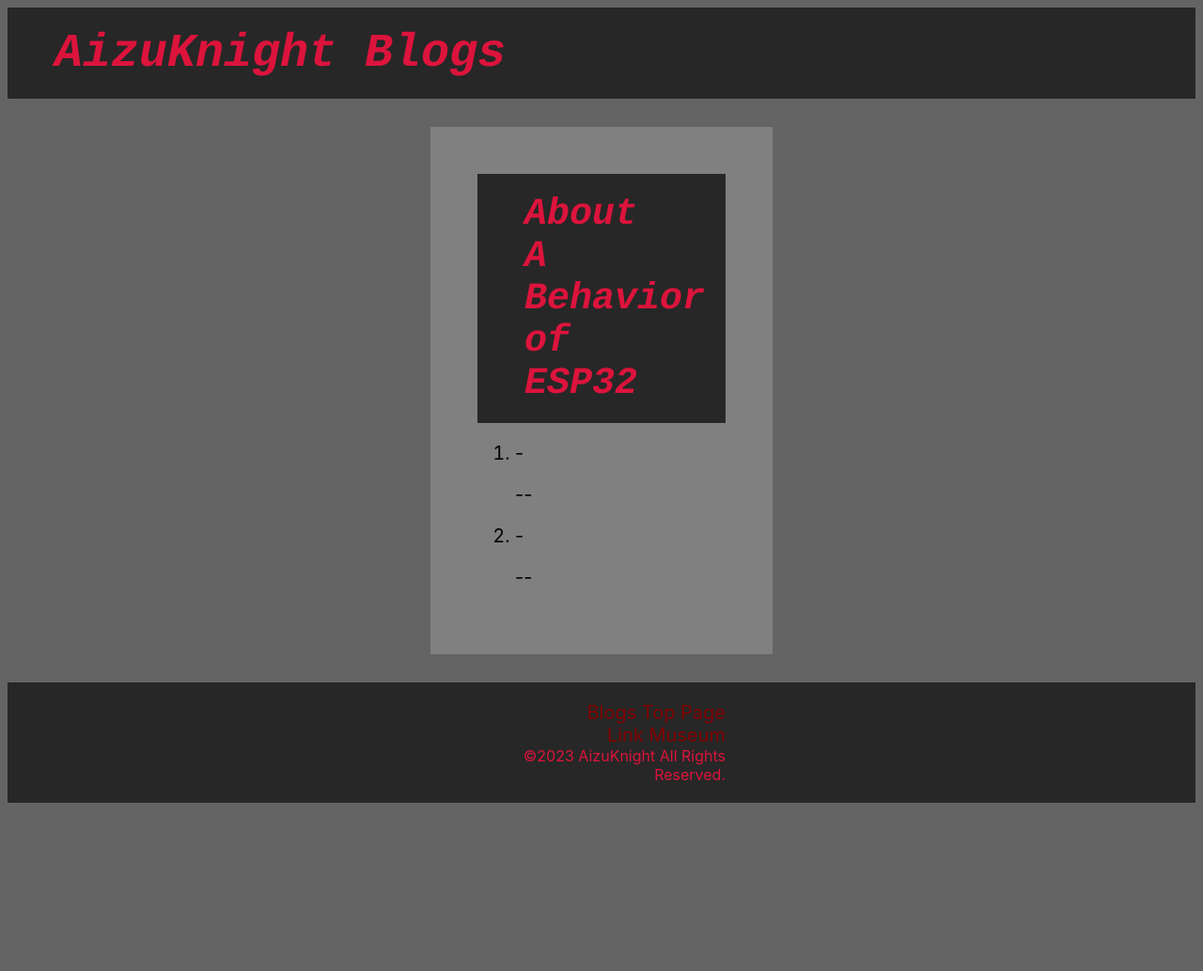
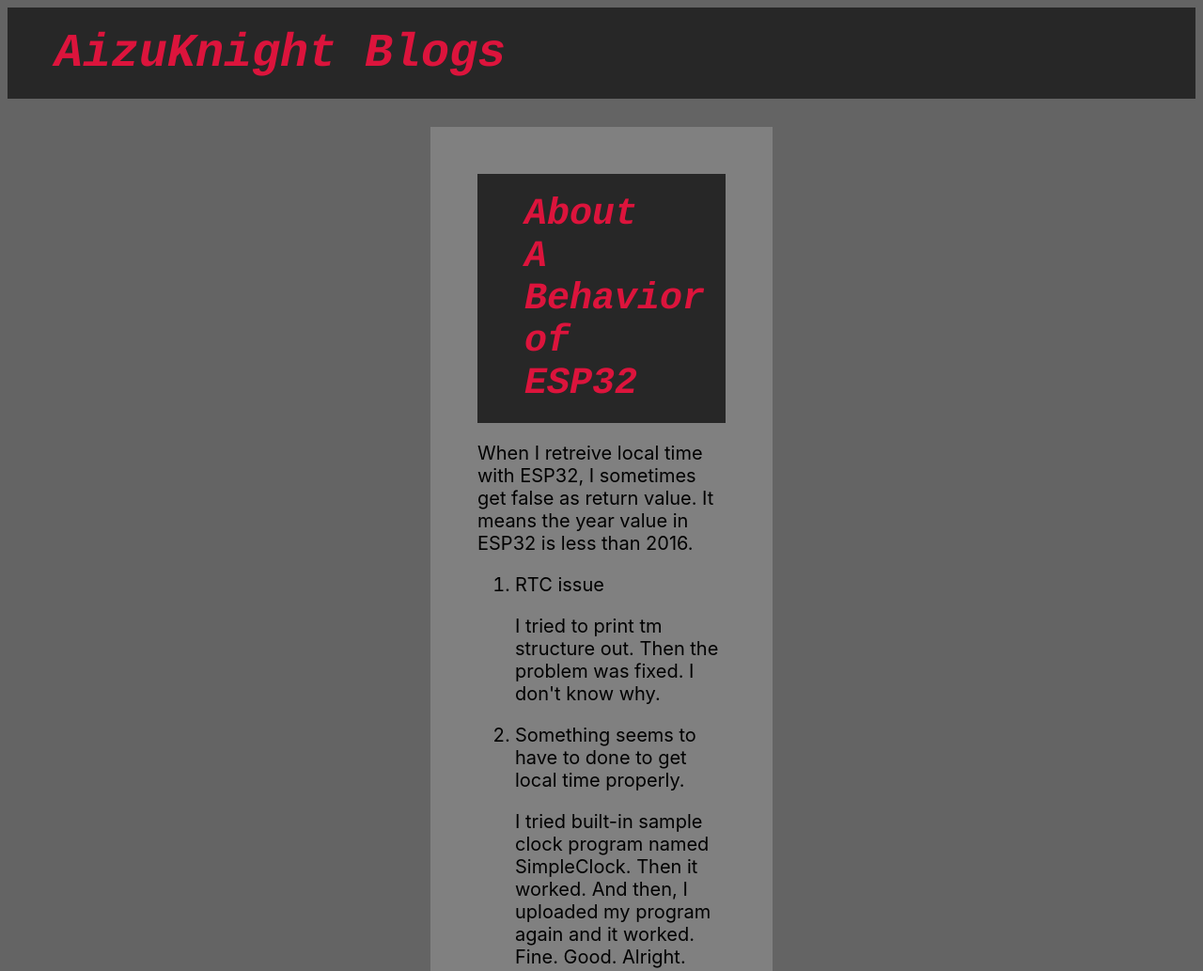
Before and after one commit to AizuKnight/aizuknight.github.io, a plain HTML site: page blogs/0001.html in a window 1280 px wide. Shown: the top 1033 px of the page at 94% size. Before the commit the page ends 862 px from the top, so only its background shows below. Drawn offline with Linux system fonts and the light colour scheme.

Commit message:
Added content to 0001.html

```diff
--- a/blogs/0001.html
+++ b/blogs/0001.html
@@ -18,19 +18,19 @@
                 About A Behavior of ESP32
             </header>
             <p>
-
+                When I retreive local time with ESP32, I sometimes get false as return value. It means the year value in ESP32 is less than 2016.
             </p>
             <ol>
                 <li>
-                    -
+                    RTC issue
                     <p>
-                        --
+                        I tried to print tm structure out. Then the problem was fixed. I don't know why.
                     </p>
                 </li>
                 <li>
-                    -
+                    Something seems to have to done to get local time properly.
                     <p>
-                        --
+                        I tried built-in sample clock program named SimpleClock. Then it worked. And then, I uploaded my program again and it worked. Fine. Good. Alright.
                     </p>
                 </li>
             </ol>
```
